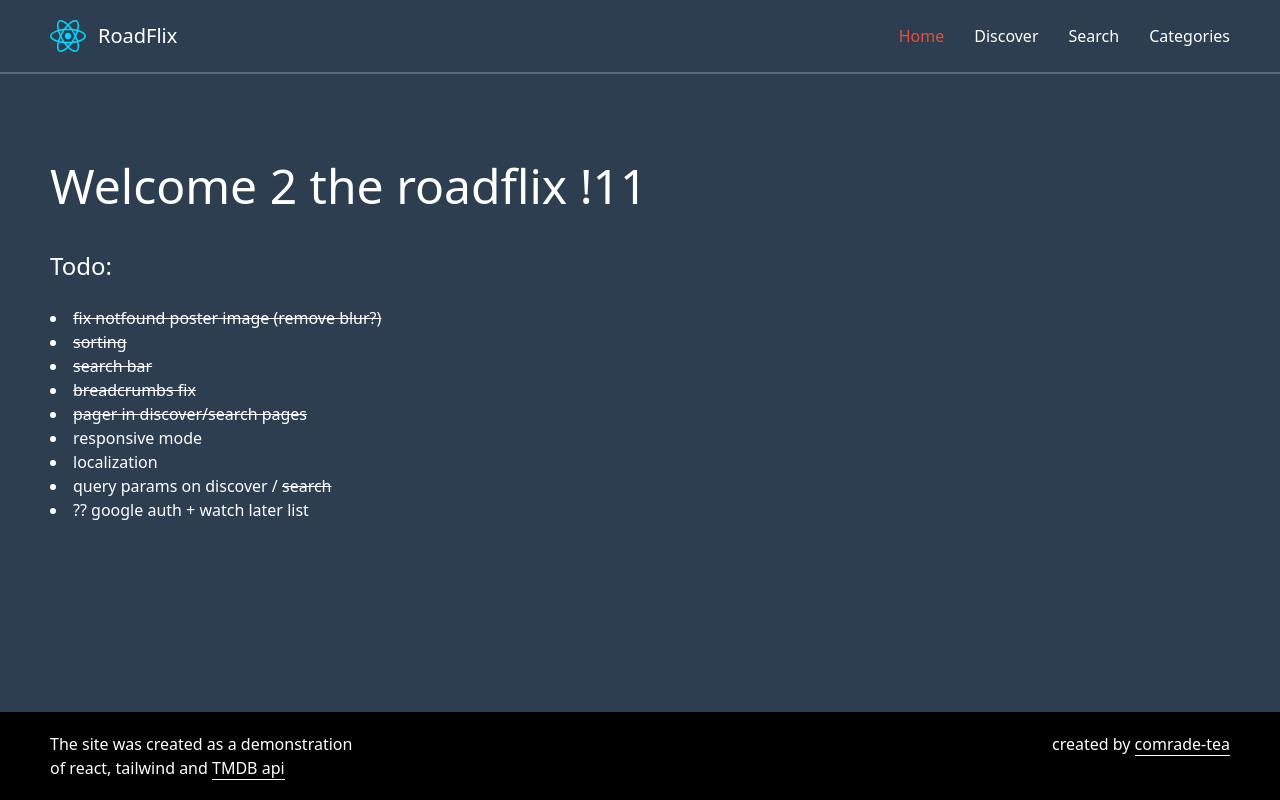
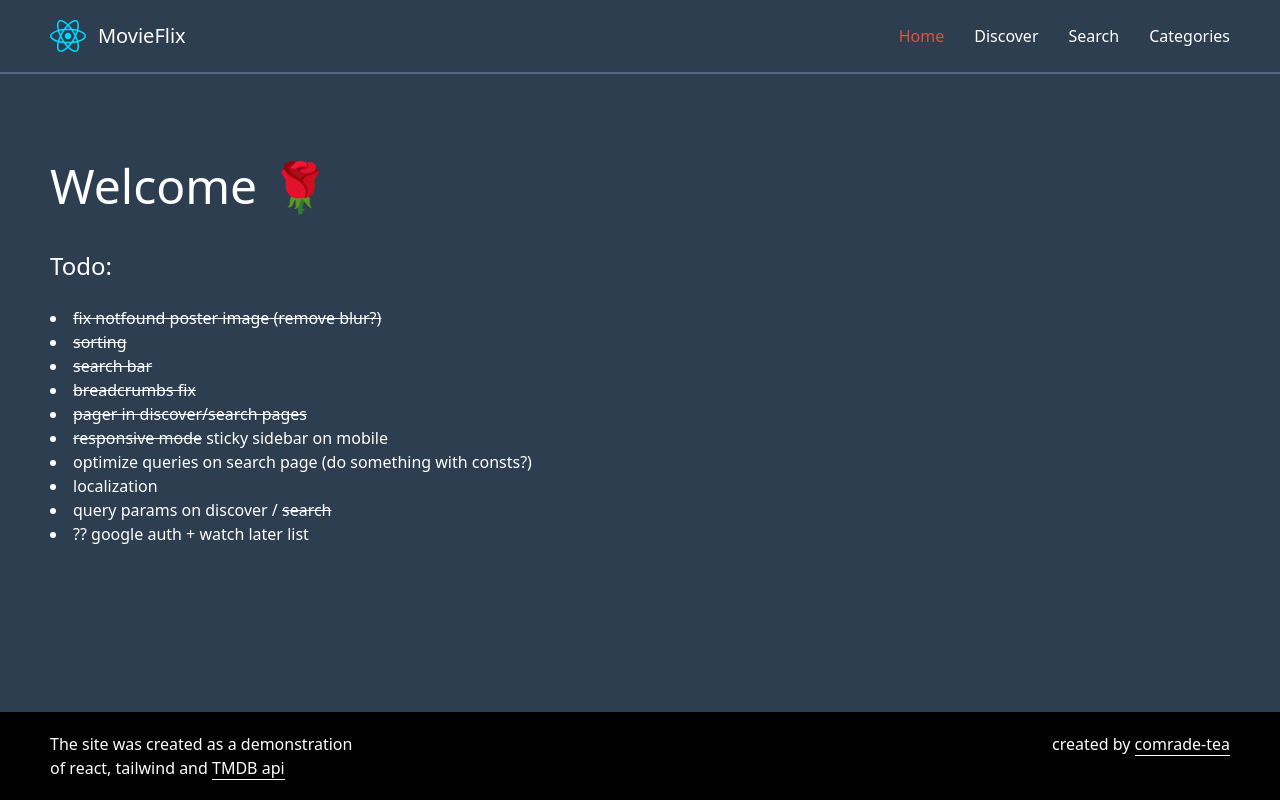
Before and after one commit to comrade-tea/react-imdb-search, a React (Vite) app: page / in a window 1280 px wide. Built offline with nearby package versions, Linux system fonts and the light colour scheme.

Commit message:
workflow, change router browser for github

```diff
--- a/index.html
+++ b/index.html
@@ -4,7 +4,7 @@
     <meta charset="UTF-8" />
     <link rel="icon" type="image/svg+xml" href="/vite.svg" />
     <meta name="viewport" content="width=device-width, initial-scale=1.0" />
-    <title>React router app</title>
+    <title>MovieFlix</title>
   </head>
   <body>
     <div id="root"></div>
--- a/src/components/layout/Header.jsx
+++ b/src/components/layout/Header.jsx
@@ -13,7 +13,7 @@ const Header = () => {
             <div className="header__inner">
                <a href="/" className="header__logo flex items-center">
                   <img src={logoSrc} alt="logo"/>
-                  <div className="text-xl ms-3">RoadFlix</div>
+                  <div className="text-xl ms-3">MovieFlix</div>
                </a>
 
                <Navigation inHeader={true}/>
--- a/src/components/pages/Home.jsx
+++ b/src/components/pages/Home.jsx
@@ -1,7 +1,7 @@
 const Home = () => {
    return (
       <>
-         <h1 className="text-5xl">Welcome 2 the roadflix !11</h1>
+         <h1 className="text-5xl">Welcome 🌹</h1>
 
          <div className="mt-10">
             <p className="text-2xl mb-6">Todo:</p>
@@ -11,7 +11,8 @@ const Home = () => {
                <li><s>search bar</s></li>
                <li><s>breadcrumbs fix</s></li>
                <li><s>pager in discover/search pages</s></li>
-               <li>responsive mode</li>
+               <li><s>responsive mode</s> sticky sidebar on mobile</li>
+               <li>optimize queries on search page (do something with consts?)</li>
                <li>localization</li>
                <li>query params on discover / <s>search</s></li>
                <li>?? google auth + watch later list</li>
--- a/src/components/pages/MovieDetailsPage.jsx
+++ b/src/components/pages/MovieDetailsPage.jsx
@@ -70,10 +70,10 @@ const MovieDetailsPage = () => {
                         {/*<button className="btn btn--light mt-5" onClick={() => setTest(test + 1)} type="button">*/}
                         {/*   <FaMagnet className="me-2"/> counter: {test}*/}
                         {/*</button>*/}
-                        <a className="btn btn--light " href={`https://www.imdb.com/title/${data.imdb_id}/`}
-                           target="_blank" rel="noreferrer">
+                        {data.imdb_id && <a className="btn btn--light " href={`https://www.imdb.com/title/${data.imdb_id}/`}
+                                 target="_blank" rel="noreferrer">
                            <FaExternalLinkAlt className="me-2"/> movie on imdb
-                        </a>
+                        </a>}
                      </div>
                   </div>
 
--- a/src/components/pages/SearchPage.jsx
+++ b/src/components/pages/SearchPage.jsx
@@ -7,7 +7,7 @@ import { useSearchParams } from "react-router-dom";
 
 const SearchPage = () => {
    const [searchParams, setSearchParams] = useSearchParams({
-      query: "av",
+      query: "",
       year: "",
       include_adult: true,
       page: 1,
--- a/src/routes/Router.jsx
+++ b/src/routes/Router.jsx
@@ -1,4 +1,4 @@
-import { createBrowserRouter, Link, Outlet } from "react-router-dom";
+import { createBrowserRouter, createHashRouter, Link, Outlet } from "react-router-dom";
 import Root from "@/routes/root.jsx";
 import MovieDetailsPage, { MovieDetailsLoader } from "@/components/pages/MovieDetailsPage.jsx";
 import Home from "@/components/pages/Home.jsx";
@@ -8,7 +8,8 @@ import DiscoverPage from "@/components/pages/DiscoverPage.jsx";
 import CategoriesIndex from "@/components/pages/CategoriesIndex.jsx";
 
 
-const router = createBrowserRouter([
+// const router = createBrowserRouter([
+const router = createHashRouter([
    {
       path: "/",
       element: <Root/>,
--- a/vite.config.js
+++ b/vite.config.js
@@ -6,6 +6,7 @@ import requireTransform from 'vite-plugin-require-transform';
 
 // https://vitejs.dev/config/
 export default defineConfig({
+    base: "/movieflix/",
     plugins: [
         react(),
         requireTransform({}),
```
